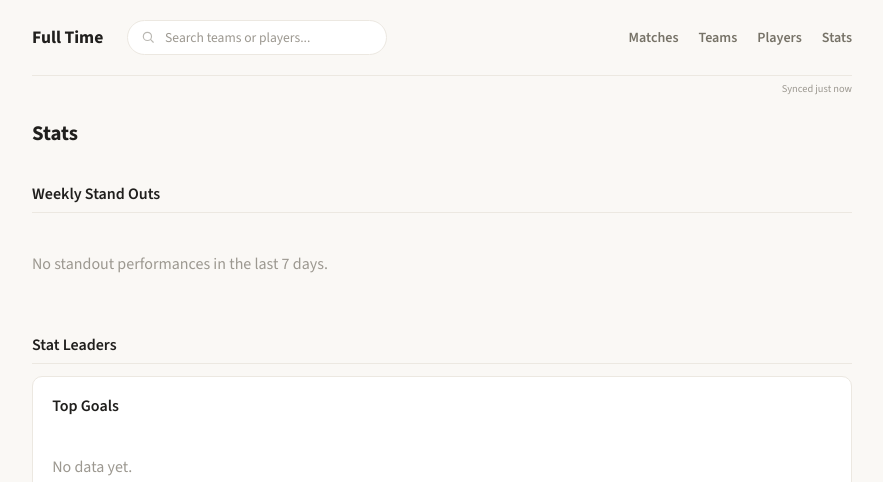
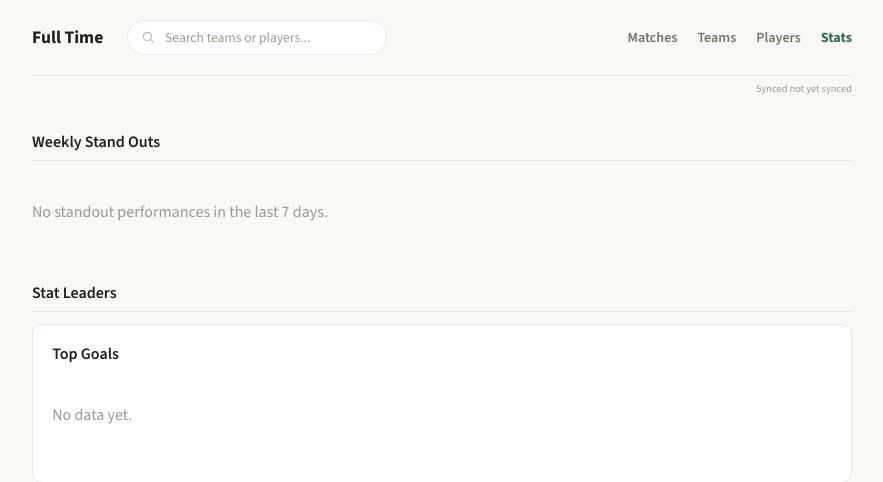
Before and after one commit to Samichex/soccer-tracker, a FastAPI app: page /stats in a window 1280 px wide. Shown: the top 482 px of the page, without its empty margins (198-1081 px from the left). Run offline with FastAPI, Linux system fonts and the light colour scheme; data comes from the database, SQL or seed files in the repository; data that the repository does not hold is empty.

Commit message:
Clean up page and tab titles
Remove page headings that just duplicated the nav label (Matches,
Teams, Players, Stats), and instead highlight the active page in the
top nav in bold forest green. Also reformat browser tab titles from
"Page - Full Time" to "FT: Page", with the homepage now reading
"FT: D1 Men's Soccer" instead of "FT: Matches".

Co-Authored-By: Claude Sonnet 5 <noreply@anthropic.com>

```diff
--- a/app/static/style.css
+++ b/app/static/style.css
@@ -106,6 +106,7 @@ h2 {
 .topnav-links { display: flex; gap: 20px; margin-left: auto; }
 .topnav-links a { font-weight: 600; font-size: 0.88rem; color: var(--muted); }
 .topnav-links a:hover { color: var(--accent); }
+.topnav-links a.active { color: var(--accent); font-weight: 700; }
 
 .sync-status { font-size: 0.65rem; color: var(--muted-2); text-align: right; margin: 0 0 1.25rem; }
 
--- a/app/templates/_nav.html
+++ b/app/templates/_nav.html
@@ -5,10 +5,10 @@
         <input type="text" name="q" placeholder="Search teams or players..." value="{{ q or '' }}">
     </form>
     <div class="topnav-links">
-        <a href="/">Matches</a>
-        <a href="/teams">Teams</a>
-        <a href="/players">Players</a>
-        <a href="/stats">Stats</a>
+        <a href="/" {% if request.url.path == '/' %}class="active" aria-current="page"{% endif %}>Matches</a>
+        <a href="/teams" {% if request.url.path == '/teams' %}class="active" aria-current="page"{% endif %}>Teams</a>
+        <a href="/players" {% if request.url.path == '/players' %}class="active" aria-current="page"{% endif %}>Players</a>
+        <a href="/stats" {% if request.url.path == '/stats' %}class="active" aria-current="page"{% endif %}>Stats</a>
     </div>
 </div>
 {% set sync = last_synced() %}
--- a/app/templates/conference.html
+++ b/app/templates/conference.html
@@ -3,7 +3,7 @@
 <head>
     <meta charset="utf-8">
     <meta name="viewport" content="width=device-width, initial-scale=1">
-    <title>{{ conference_label }} &mdash; Full Time</title>
+    <title>FT: {{ conference_label }}</title>
     <link rel="stylesheet" href="https://fonts.googleapis.com/css2?family=Source+Sans+3:wght@400;500;600;700&display=swap">
     <link rel="icon" type="image/svg+xml" href="/static/favicon.svg">
     <link rel="stylesheet" href="/static/style.css">
--- a/app/templates/game.html
+++ b/app/templates/game.html
@@ -3,7 +3,7 @@
 <head>
     <meta charset="utf-8">
     <meta name="viewport" content="width=device-width, initial-scale=1">
-    <title>{% if game %}{{ game.away_name }} @ {{ game.home_name }}{% else %}Game{% endif %} &mdash; Full Time</title>
+    <title>FT: {% if game %}{{ game.away_name }} @ {{ game.home_name }}{% else %}Game{% endif %}</title>
     <link rel="stylesheet" href="https://fonts.googleapis.com/css2?family=Source+Sans+3:wght@400;500;600;700&display=swap">
     <link rel="icon" type="image/svg+xml" href="/static/favicon.svg">
     <link rel="stylesheet" href="/static/style.css">
--- a/app/templates/index.html
+++ b/app/templates/index.html
@@ -3,15 +3,13 @@
 <head>
     <meta charset="utf-8">
     <meta name="viewport" content="width=device-width, initial-scale=1">
-    <title>Matches &mdash; Full Time</title>
+    <title>FT: D1 Men's Soccer</title>
     <link rel="stylesheet" href="https://fonts.googleapis.com/css2?family=Source+Sans+3:wght@400;500;600;700&display=swap">
     <link rel="icon" type="image/svg+xml" href="/static/favicon.svg">
     <link rel="stylesheet" href="/static/style.css">
 </head>
 <body>
     {% include "_nav.html" %}
-
-    <h1>Matches</h1>
 
     <div class="datebar">
         <a class="datebar-side" href="/?date={{ prev_day.isoformat() }}{% if selected_conference %}&conference={{ selected_conference }}{% endif %}">
--- a/app/templates/player.html
+++ b/app/templates/player.html
@@ -3,7 +3,7 @@
 <head>
     <meta charset="utf-8">
     <meta name="viewport" content="width=device-width, initial-scale=1">
-    <title>{% if player %}{{ player.first_name | name_case }} {{ player.last_name | name_case }}{% else %}Player{% endif %} &mdash; Full Time</title>
+    <title>FT: {% if player %}{{ player.first_name | name_case }} {{ player.last_name | name_case }}{% else %}Player{% endif %}</title>
     <link rel="stylesheet" href="https://fonts.googleapis.com/css2?family=Source+Sans+3:wght@400;500;600;700&display=swap">
     <link rel="icon" type="image/svg+xml" href="/static/favicon.svg">
     <link rel="stylesheet" href="/static/style.css">
--- a/app/templates/players.html
+++ b/app/templates/players.html
@@ -3,15 +3,13 @@
 <head>
     <meta charset="utf-8">
     <meta name="viewport" content="width=device-width, initial-scale=1">
-    <title>Players &mdash; Full Time</title>
+    <title>FT: Players</title>
     <link rel="stylesheet" href="https://fonts.googleapis.com/css2?family=Source+Sans+3:wght@400;500;600;700&display=swap">
     <link rel="icon" type="image/svg+xml" href="/static/favicon.svg">
     <link rel="stylesheet" href="/static/style.css">
 </head>
 <body>
     {% include "_nav.html" %}
-
-    <h1>Players</h1>
 
     <form method="get" action="/players" class="conference-filter">
         <select name="conference" onchange="this.form.submit()">
--- a/app/templates/search.html
+++ b/app/templates/search.html
@@ -3,7 +3,7 @@
 <head>
     <meta charset="utf-8">
     <meta name="viewport" content="width=device-width, initial-scale=1">
-    <title>Search &mdash; Full Time</title>
+    <title>FT: Search</title>
     <link rel="stylesheet" href="https://fonts.googleapis.com/css2?family=Source+Sans+3:wght@400;500;600;700&display=swap">
     <link rel="icon" type="image/svg+xml" href="/static/favicon.svg">
     <link rel="stylesheet" href="/static/style.css">
--- a/app/templates/stats.html
+++ b/app/templates/stats.html
@@ -3,15 +3,13 @@
 <head>
     <meta charset="utf-8">
     <meta name="viewport" content="width=device-width, initial-scale=1">
-    <title>Stats &mdash; Full Time</title>
+    <title>FT: Stats</title>
     <link rel="stylesheet" href="https://fonts.googleapis.com/css2?family=Source+Sans+3:wght@400;500;600;700&display=swap">
     <link rel="icon" type="image/svg+xml" href="/static/favicon.svg">
     <link rel="stylesheet" href="/static/style.css">
 </head>
 <body>
     {% include "_nav.html" %}
-
-    <h1>Stats</h1>
 
     <h2>Weekly Stand Outs</h2>
 
--- a/app/templates/team.html
+++ b/app/templates/team.html
@@ -3,7 +3,7 @@
 <head>
     <meta charset="utf-8">
     <meta name="viewport" content="width=device-width, initial-scale=1">
-    <title>{% if team %}{{ team.name_full or team.name }}{% else %}Team{% endif %} &mdash; Full Time</title>
+    <title>FT: {% if team %}{{ team.name_full or team.name }}{% else %}Team{% endif %}</title>
     <link rel="stylesheet" href="https://fonts.googleapis.com/css2?family=Source+Sans+3:wght@400;500;600;700&display=swap">
     <link rel="icon" type="image/svg+xml" href="/static/favicon.svg">
     <link rel="stylesheet" href="/static/style.css">
--- a/app/templates/teams.html
+++ b/app/templates/teams.html
@@ -3,15 +3,13 @@
 <head>
     <meta charset="utf-8">
     <meta name="viewport" content="width=device-width, initial-scale=1">
-    <title>Teams &mdash; Full Time</title>
+    <title>FT: Teams</title>
     <link rel="stylesheet" href="https://fonts.googleapis.com/css2?family=Source+Sans+3:wght@400;500;600;700&display=swap">
     <link rel="icon" type="image/svg+xml" href="/static/favicon.svg">
     <link rel="stylesheet" href="/static/style.css">
 </head>
 <body>
     {% include "_nav.html" %}
-
-    <h1>Teams</h1>
 
     <form method="get" action="/teams" class="conference-filter">
         <select name="conference" onchange="this.form.submit()">
```
